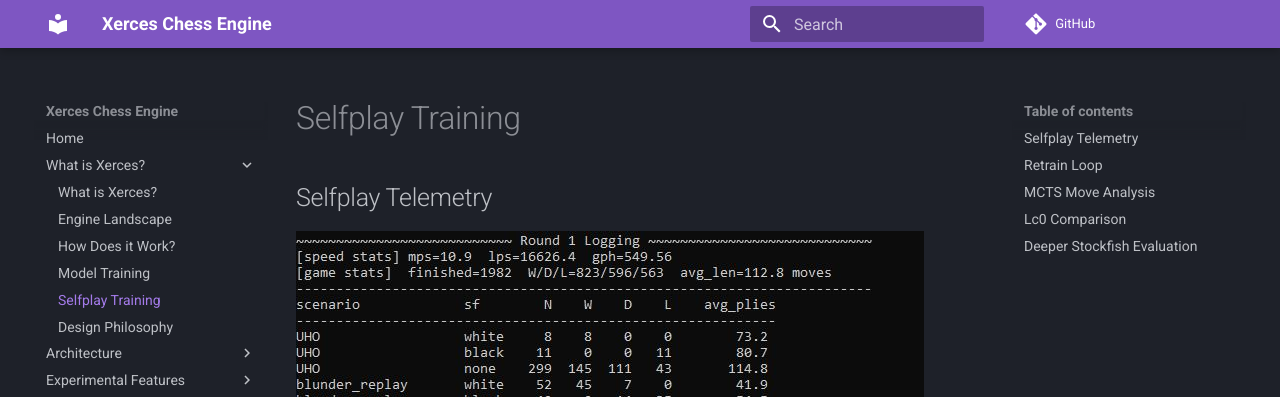
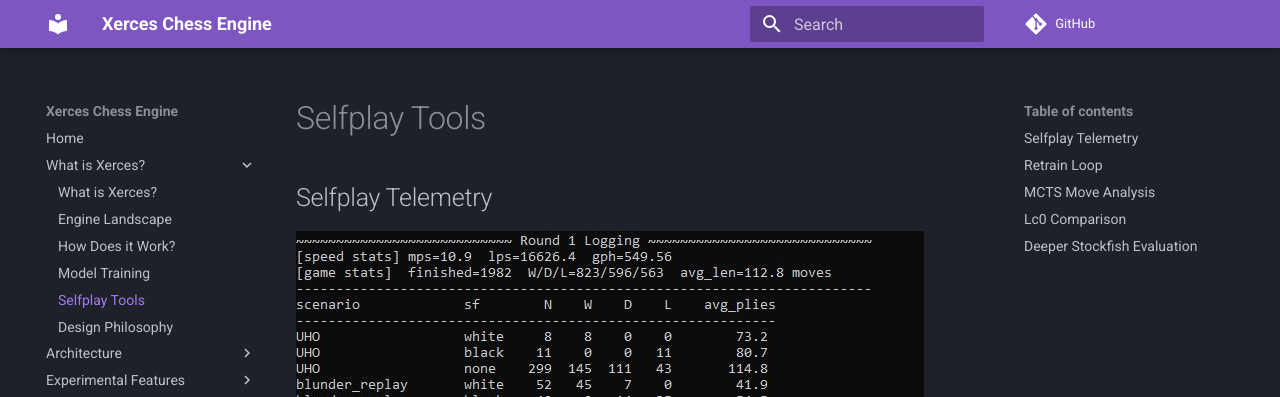
Before and after one commit to bagtf3/chessbot, an MkDocs documentation site: the page built from docs/what_is_xerces/selfplay_tools.md, in a window 1280 px wide and 900 px high. Shown: the top 397 px of the window. Built offline with MkDocs 1.6.1 and Material for MkDocs 9.7.7, drawn with Linux system fonts in a browser that asks for light colours; comment, search, counter and statistics services are not loaded.

Commit message:
selfplay tools

```diff
--- a/docs/what_is_xerces/selfplay_training.md
+++ b/docs/what_is_xerces/selfplay_tools.md
@@ -1,4 +1,4 @@
-# Selfplay Training
+# Selfplay Tools
 
 ## Selfplay Telemetry
 
--- a/mkdocs.yml
+++ b/mkdocs.yml
@@ -16,7 +16,7 @@
     - Engine Landscape: what_is_xerces/engine_landscape.md
     - How Does it Work?: what_is_xerces/how_does_it_work.md
     - Model Training: what_is_xerces/model_training.md
-    - Selfplay Training: what_is_xerces/selfplay_training.md
+    - Selfplay Tools: what_is_xerces/selfplay_tools.md
     - Design Philosophy: what_is_xerces/design_philosophy.md
   - Architecture:
     - architecture/index.md
```
